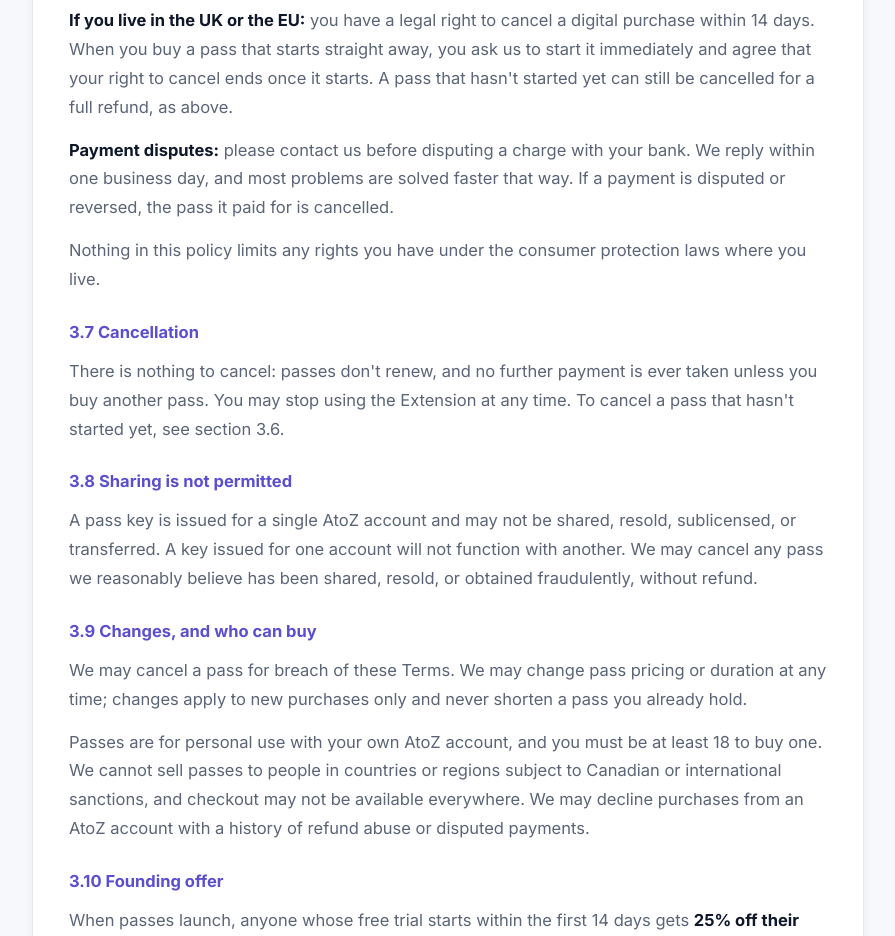
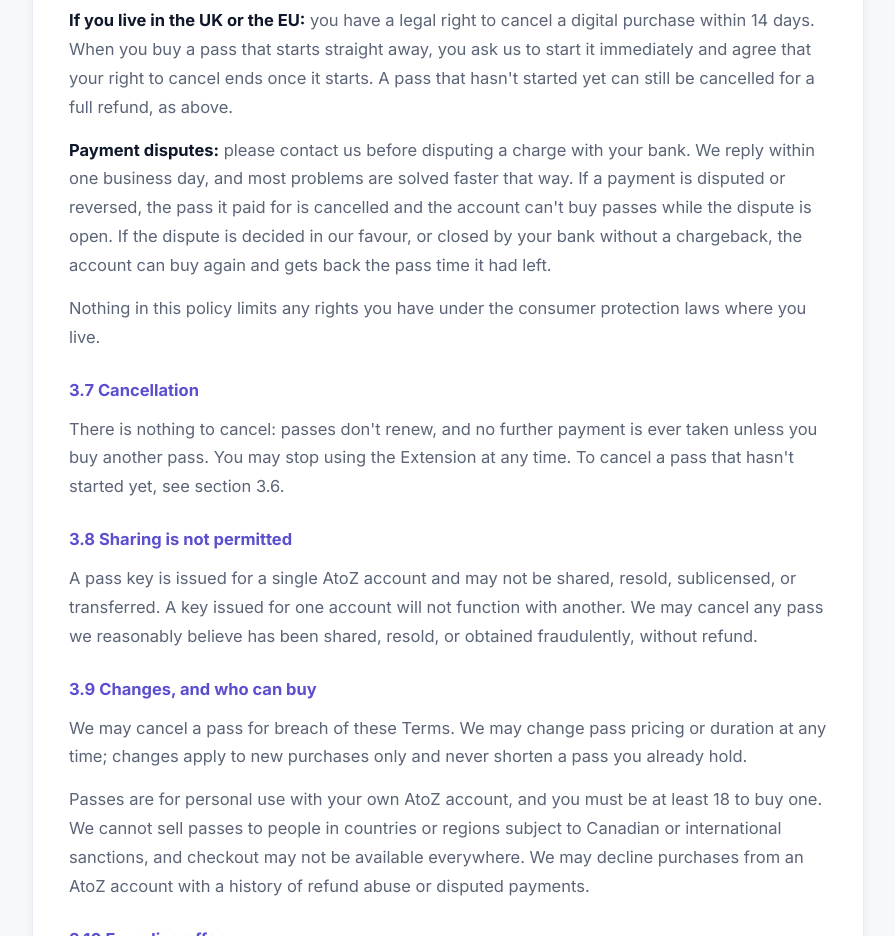
Before and after one commit to qwicktryapps/qwicktry-site, a plain HTML site: page terms.html in a window 1280 px wide. Shown: the part 3900-4836 px from the top of the page, without its empty margins (192-1087 px from the left). Drawn offline with Linux system fonts and the light colour scheme.

Commit message:
AtoZ Shift Helper site: terms say a dispute decided in our favour lifts the block and gives the time back
Co-Authored-By: Claude Opus 5.5 <noreply@anthropic.com>

```diff
--- a/terms.html
+++ b/terms.html
@@ -208,7 +208,7 @@
     <p><strong>Lost days are added back.</strong> Whenever the Extension is out of action for all users, we add the lost days back to every affected pass automatically. You don't need to ask.</p>
     <p><strong>How to ask:</strong> email support&#64;qwicktry.com with your receipt or the email address you used at checkout. Approved refunds go back to your original payment method and are usually issued within 2 business days; your bank may take 5–10 business days to show them. A refunded pass stops working.</p>
     <p><strong>If you live in the UK or the EU:</strong> you have a legal right to cancel a digital purchase within 14 days. When you buy a pass that starts straight away, you ask us to start it immediately and agree that your right to cancel ends once it starts. A pass that hasn't started yet can still be cancelled for a full refund, as above.</p>
-    <p><strong>Payment disputes:</strong> please contact us before disputing a charge with your bank. We reply within one business day, and most problems are solved faster that way. If a payment is disputed or reversed, the pass it paid for is cancelled.</p>
+    <p><strong>Payment disputes:</strong> please contact us before disputing a charge with your bank. We reply within one business day, and most problems are solved faster that way. If a payment is disputed or reversed, the pass it paid for is cancelled and the account can't buy passes while the dispute is open. If the dispute is decided in our favour, or closed by your bank without a chargeback, the account can buy again and gets back the pass time it had left.</p>
     <p>Nothing in this policy limits any rights you have under the consumer protection laws where you live.</p>
 
     <h3>3.7 Cancellation</h3>
```
